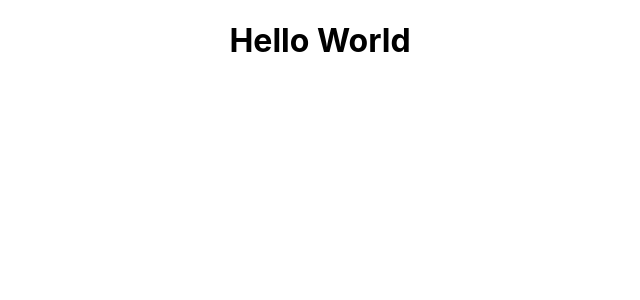
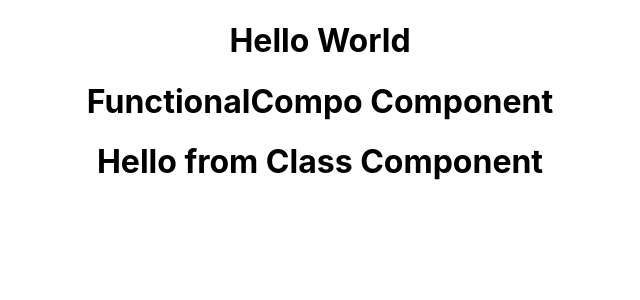
Before and after one commit to Purval698/Upskill, a React (Create React App) app: page / in a window 1280 px wide. Shown: the top 300 px of the page, without its empty margins (320-960 px from the left). Built offline with nearby package versions, Linux system fonts and the light colour scheme.

Commit message:
Day 2 with React learned functional and class Component

```diff
--- a/src/App.js
+++ b/src/App.js
@@ -1,10 +1,13 @@
-import logo from './logo.svg';
+
 import './App.css';
-
+import FunctionalCompo from './FunctionalCompo';
+import ClassCompo from './ClassCompo';
 function App() {
   return (
     <div className="App">
       <h1>Hello World</h1>
+      <FunctionalCompo/>
+      <ClassCompo/>
     </div>
   );
 }
--- /dev/null
+++ b/src/ClassCompo.js
@@ -0,0 +1,11 @@
+import React, { Component } from 'react';                     //This is Class Component Example
+
+class ClassCompo extends Component {
+    render() {
+        return (
+            <h1>Hello from Class Component</h1>
+        )
+    }
+}
+
+export default ClassCompo;
--- /dev/null
+++ b/src/FunctionalCompo.js
@@ -0,0 +1,7 @@
+function FunctionalCompo(){                            //This is the Functional Component Example
+    return(
+        <h1>FunctionalCompo Component</h1>
+    )
+};
+
+export default FunctionalCompo;
```
Also changed, not shown: 1 other file (tests, documents, lock files or other folders).
